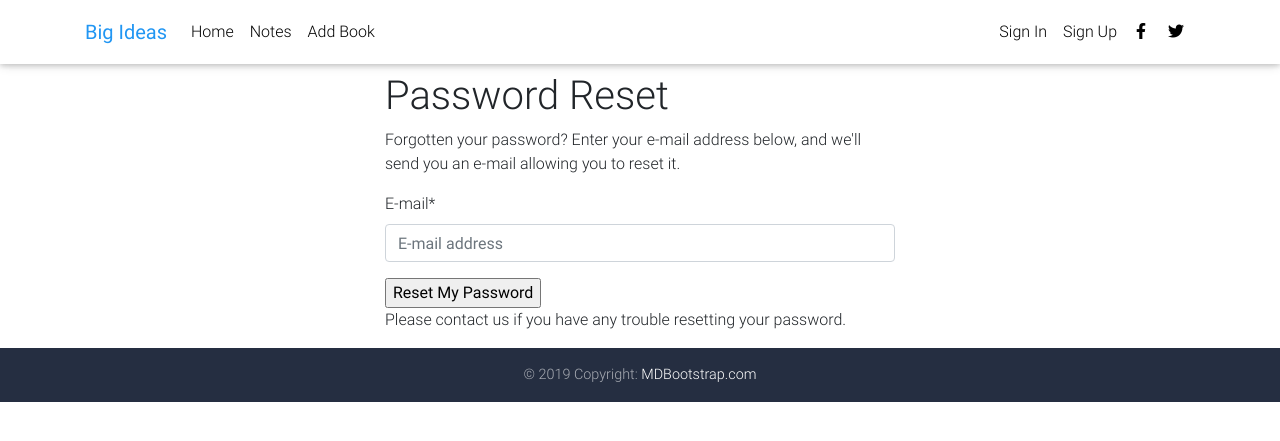
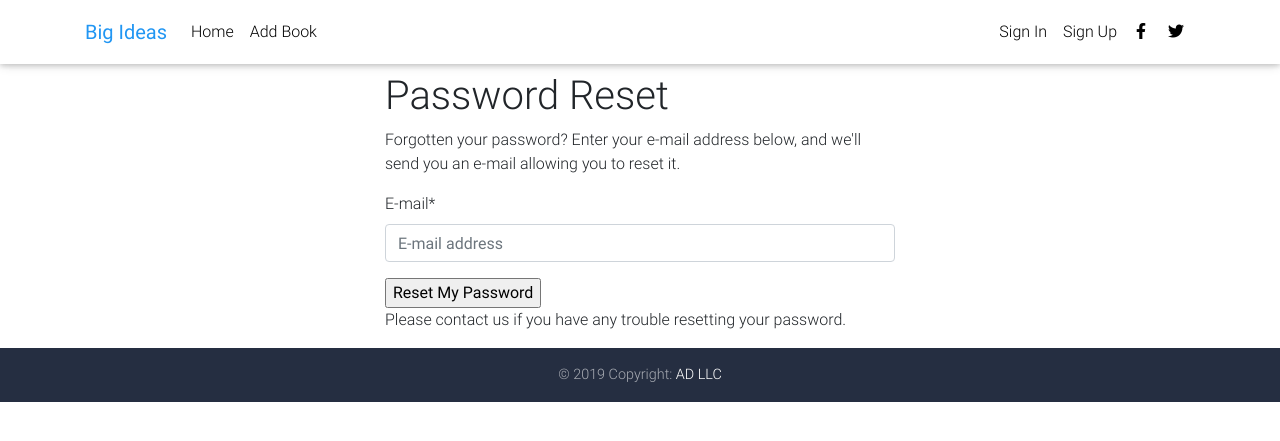
Before and after one commit to tyrocap/NoteBook, a Django app: page /accounts/password/reset/ in a window 1280 px wide. Shown: the top 441 px of the page. Run offline with Django 3.2, Linux system fonts and the light colour scheme; some libraries are stand-ins or nearby versions.

Commit message:
Updated _base html file

```diff
--- a/templates/_base.html
+++ b/templates/_base.html
@@ -16,6 +16,11 @@
   <link href="{% static 'css/mdb.min.css' %}" rel="stylesheet">
   <!-- Your custom styles (optional) -->
   <link href="{% static 'css/style.min.css' %}" rel="stylesheet">
+  <style>
+    .show-read-more .more-text{
+        display: none;
+    }
+</style>
 </head>
 
 <body>
@@ -46,10 +51,6 @@
               <a class="nav-link waves-effect" href="{% url 'home_page' %}">Home
                 <span class="sr-only">(current)</span>
               </a>
-            </li>
-            <li class="nav-item">
-              <a class="nav-link waves-effect" href="#">
-                Notes</a>
             </li>
             <li class="nav-item">
               <a class="nav-link waves-effect"
@@ -107,11 +108,12 @@
     {% endblock content %}
     </div>
 
-  <footer class="page-footer text-center font-small mdb-color darken-2">
+  <footer
+          class="page-footer text-center font-small mdb-color darken-2">
         <!--Copyright-->
     <div class="footer-copyright py-3">
       © 2019 Copyright:
-      <a href="https://mdbootstrap.com/education/bootstrap/" target="_blank"> MDBootstrap.com </a>
+      <a href="#"> AD LLC </a>
     </div>
     <!--/.Copyright-->
   </footer>
```
